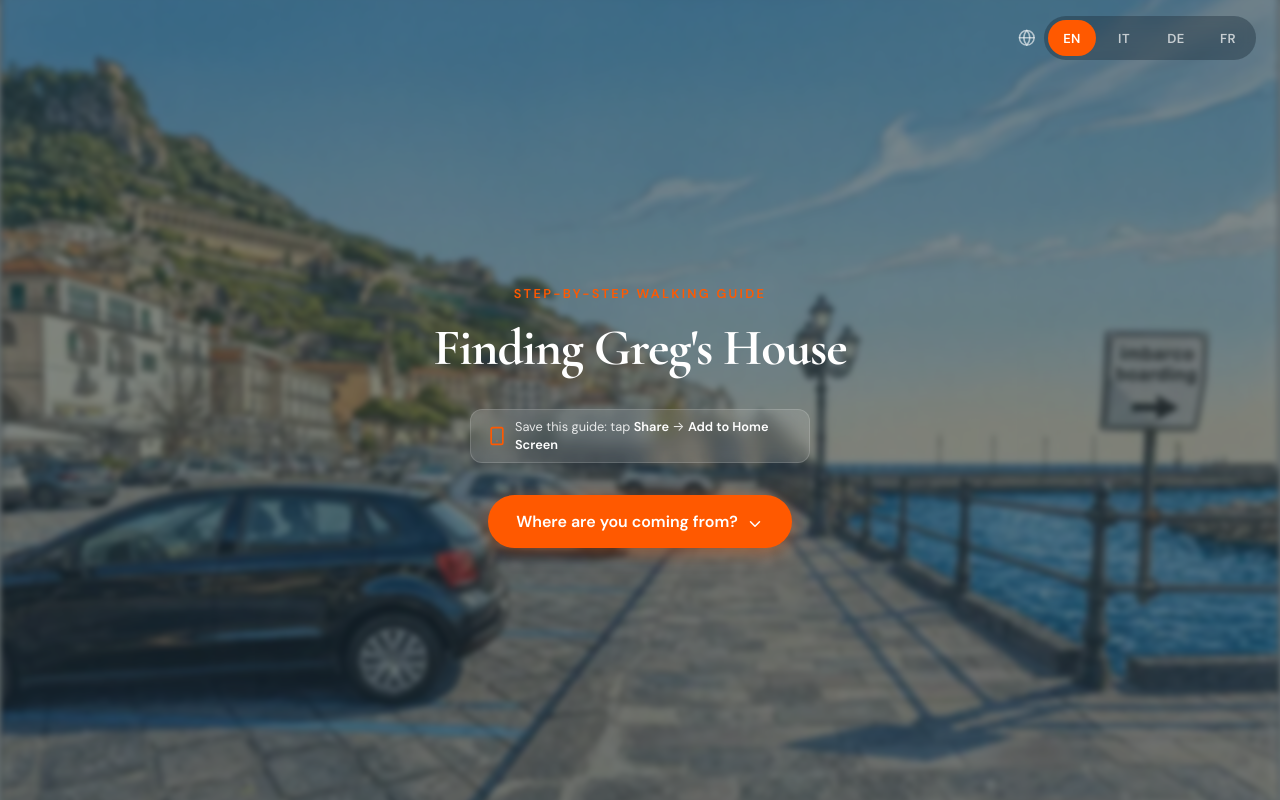
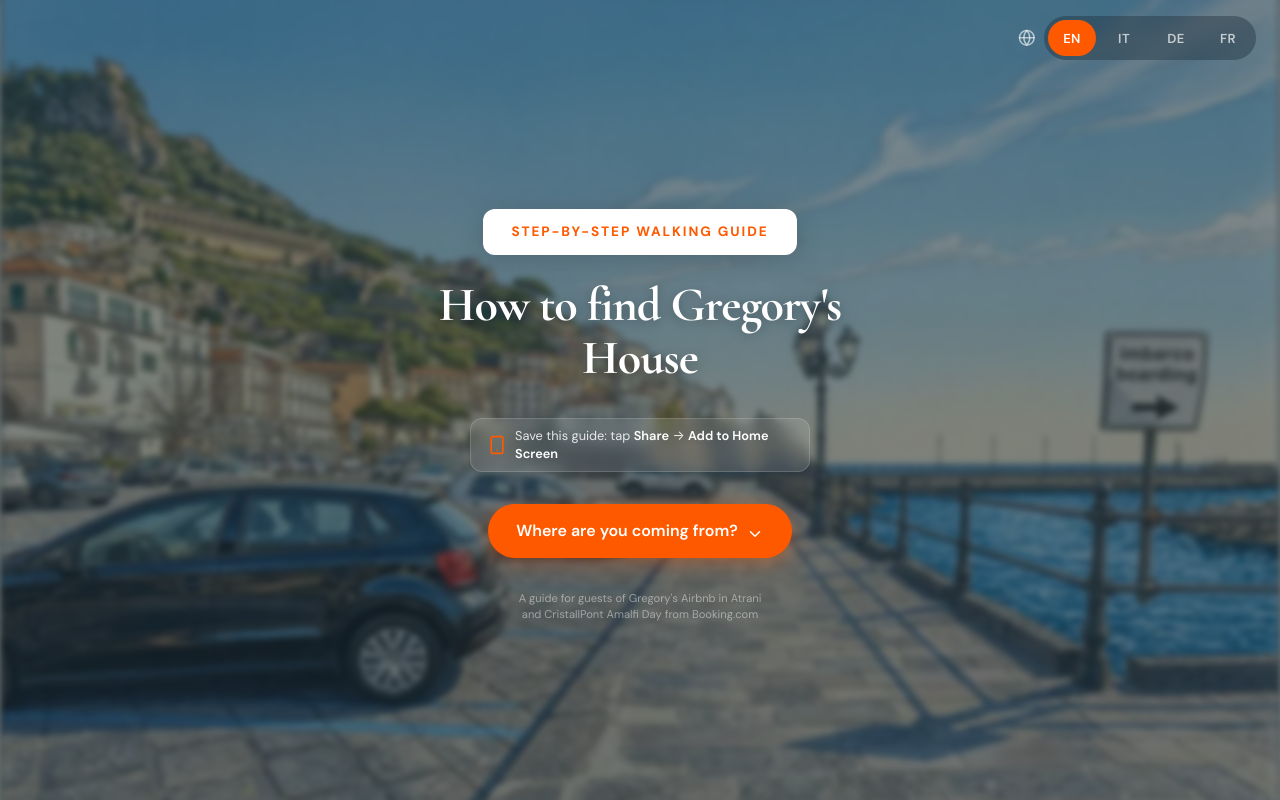
Before and after one commit to ungattocinereo/find.amalfi.day, a website: page index.html in a window 1280 px wide. Shown: the top 800 px of the page. Drawn offline with nearby package versions, Linux system fonts and the light colour scheme.

Commit message:
Hero: white card for eyebrow, headline below, guest credit line
- "Step-by-step walking guide" on a white rounded card
- "How to find Gregory's House" as the main headline below
- Small credit line at bottom for Airbnb/Booking.com guests

Co-Authored-By: Claude Opus 4.6 <noreply@anthropic.com>

```diff
--- a/css/style.css
+++ b/css/style.css
@@ -193,24 +193,41 @@ button {
   margin: 0 auto;
 }
 
+/* White card for eyebrow text */
+.hero-card {
+  background: #fff;
+  border-radius: var(--radius-md);
+  padding: 12px 28px;
+  margin-bottom: var(--spacing-lg);
+  box-shadow: 0 4px 24px rgba(0, 0, 0, 0.15);
+}
+
 .hero-eyebrow {
   font-family: var(--font-body);
-  font-size: 0.8rem;
-  font-weight: 600;
-  letter-spacing: 0.18em;
+  font-size: 0.85rem;
+  font-weight: 700;
+  letter-spacing: 0.14em;
   text-transform: uppercase;
   color: var(--color-accent);
-  margin-bottom: var(--spacing-md);
 }
 
 .hero-headline {
   font-family: var(--font-display);
-  font-size: clamp(2.2rem, 8vw, 3.2rem);
+  font-size: clamp(2rem, 7.5vw, 3rem);
   font-weight: 700;
-  line-height: 1.1;
+  line-height: 1.12;
   color: #fff;
   margin-bottom: var(--spacing-xl);
   letter-spacing: -0.02em;
+  text-shadow: 0 2px 12px rgba(0, 0, 0, 0.3);
+}
+
+/* Guest credit line */
+.hero-credit {
+  font-size: 0.7rem;
+  line-height: 1.5;
+  color: rgba(255, 255, 255, 0.45);
+  margin-top: var(--spacing-xl);
 }
 
 /* Save-to-phone hint */
--- a/index.html
+++ b/index.html
@@ -34,8 +34,10 @@
       </nav>
     </div>
     <div class="hero-center">
-      <p class="hero-eyebrow" data-i18n="house.subtitle">Step-by-step walking guide</p>
-      <h1 class="hero-headline" data-i18n="house.title">Finding Greg's House</h1>
+      <div class="hero-card">
+        <p class="hero-eyebrow" data-i18n="house.subtitle">Step-by-step walking guide</p>
+      </div>
+      <h1 class="hero-headline">How to find Gregory's House</h1>
       <div class="hero-save">
         <div class="hero-save-icon"><i data-lucide="smartphone"></i></div>
         <p class="hero-save-text" data-i18n="common.save_hint" data-i18n-html>Save this guide: tap <strong>Share</strong> → <strong>Add to Home Screen</strong></p>
@@ -44,6 +46,7 @@
         <span data-i18n="common.choose_start">Choose your starting point</span>
         <i data-lucide="chevron-down"></i>
       </a>
+      <p class="hero-credit">A guide for guests of Gregory's Airbnb in Atrani<br>and CristallPont Amalfi Day from Booking.com</p>
     </div>
   </section>
 
```
Also changed, not shown: a/index.html (+5 -2 lines).
